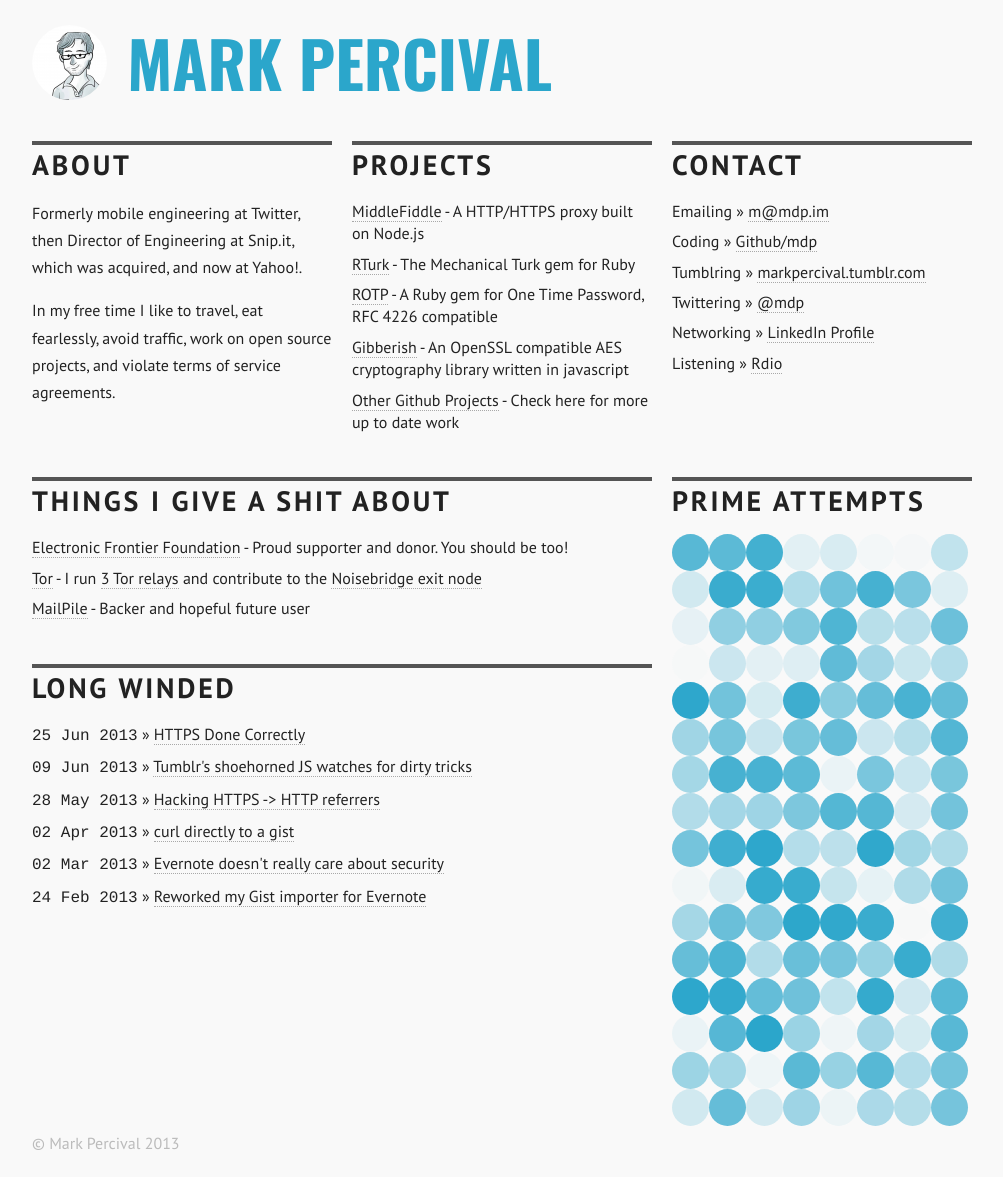
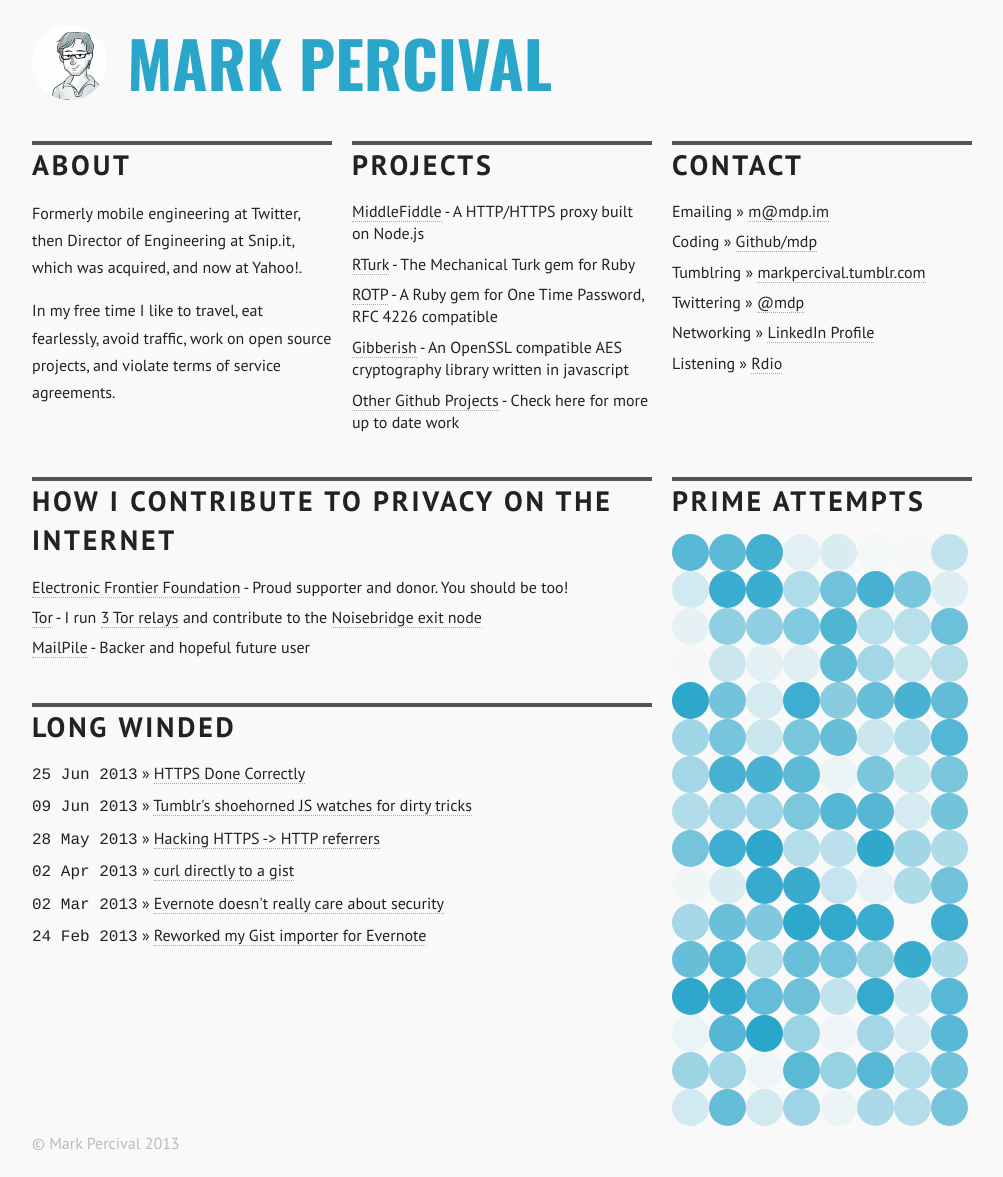
Before and after one commit to mdp/mdp.github.io, a Jekyll site: the page built from index.html, in a window 1280 px wide. Shown: the whole page, without its empty margins (128-1131 px from the left). Built offline with Jekyll 4.4.1, drawn with Linux system fonts in a browser that asks for light colours; nearby versions of some CDN libraries; Markdown is read by kramdown in place of the engine named in the settings.

Commit message:
Change phrasing

```diff
--- a/index.html
+++ b/index.html
@@ -41,7 +41,7 @@
 
 <div class='two-thirds column alpha'>
   <div class='two-thirds column alpha'>
-    <h2 class='heading'>Things I give a shit about</h2>
+    <h2 class='heading'>How I contribute to privacy on the internet</h2>
     <ul>
       <li><a href='https://eff.org'>Electronic Frontier Foundation</a> - Proud supporter and donor. You should be too!</li>
       <li><a href="https://www.torproject.org/">Tor</a> - I run <a href="http://globe.rndm.de/#/search/query=mdp">3 Tor relays</a> and contribute to the <a href="http://tor.noisebridge.net/">Noisebridge exit node</a></li>
```
